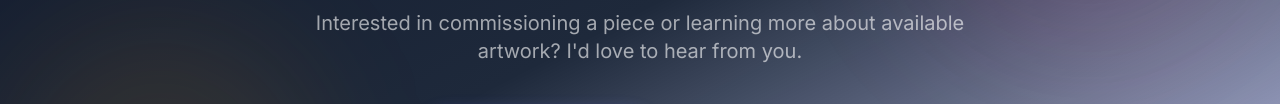
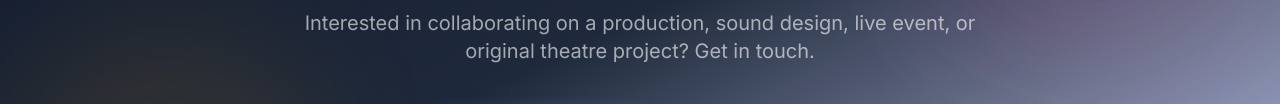
Before and after one commit to ian-treleaven-outlook/theo-falkiner-portfolio, an Astro site: page / in a window 1280 px wide. Shown: the part 5306-5410 px from the top of the page. Built offline with nearby package versions, Linux system fonts and the light colour scheme; Astro itself is replaced by a stand-in of ours.

Commit message:
Update production contact invitation

```diff
--- a/src/components/Contact.astro
+++ b/src/components/Contact.astro
@@ -16,8 +16,8 @@
       <span class="text-accent">beautiful</span>
     </h2>
     <p class="text-white/60 text-lg md:text-xl max-w-2xl mx-auto mb-10">
-      Interested in commissioning a piece or learning more about available artwork?
-      I'd love to hear from you.
+      Interested in collaborating on a production, sound design, live event, or original theatre project?
+      Get in touch.
     </p>
 
     <!-- Contact links -->
```
